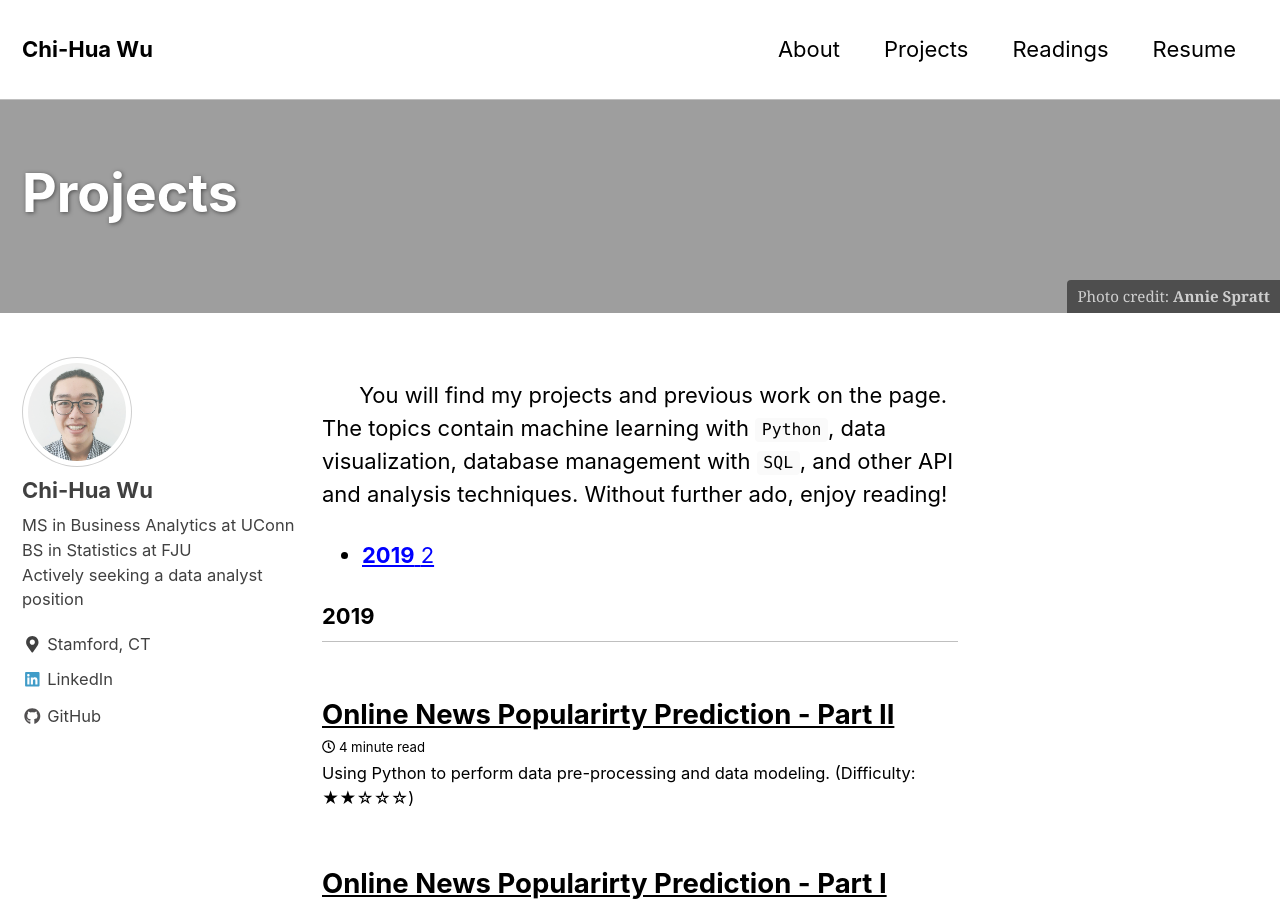
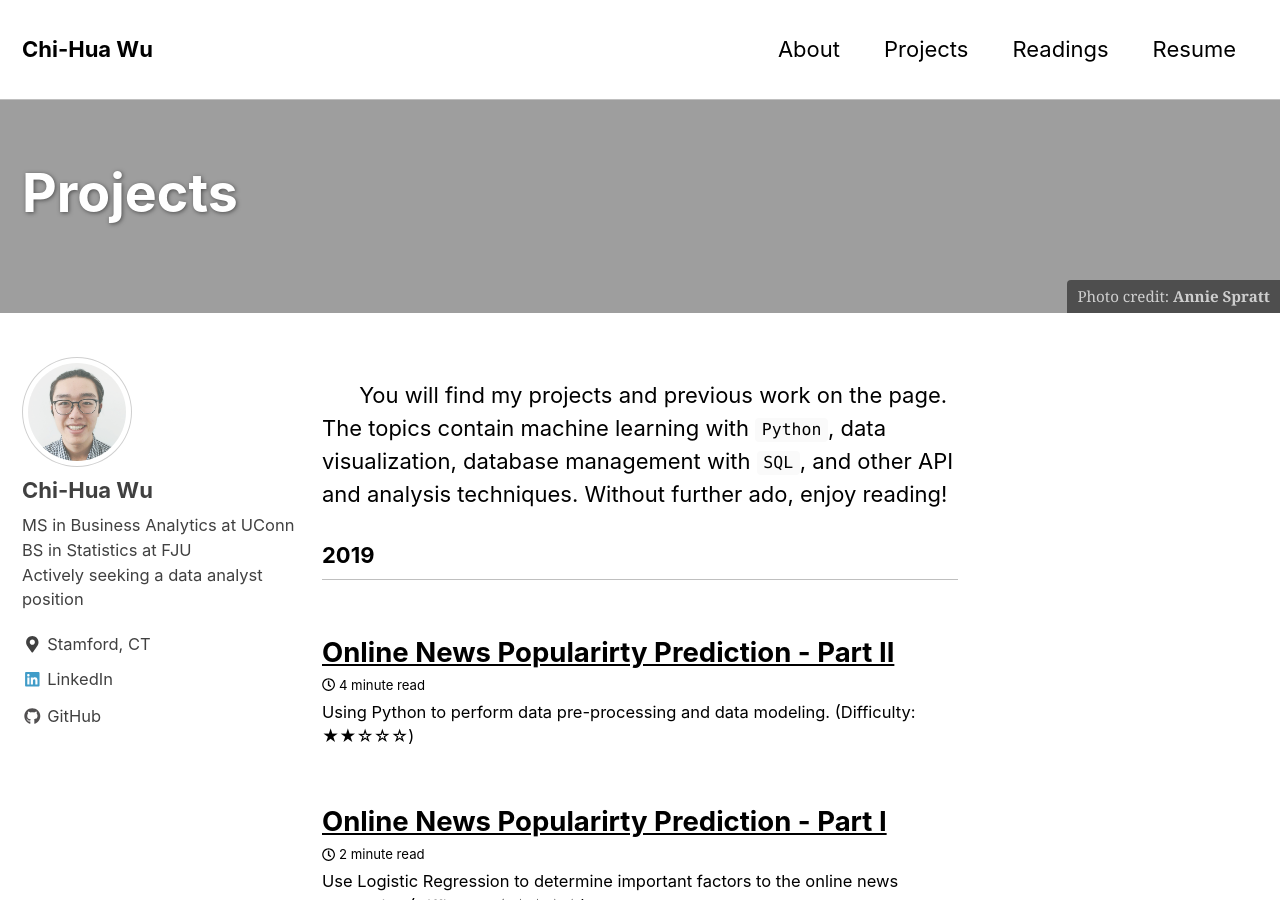
Before and after one commit to chw18019/chw18019.github.io, a Jekyll site: the page built from _pages/projects.md, in a window 1280 px wide and 900 px high. Built offline with Jekyll 4.4.1, drawn with Linux system fonts in a browser that asks for light colours; nearby versions of some CDN libraries.

Commit message:
Update posts.html
  {% for year in postsInYear %}
    <li>
      <a href="#{{ year.name }}">
        <strong>{{ year.name }}</strong> <span class="taxonomy__count">{{ year.items | size }}</span>
      </a>
    </li>
  {% endfor %}

```diff
--- a/_layouts/posts.html
+++ b/_layouts/posts.html
@@ -6,13 +6,7 @@
 
 <ul class="taxonomy__index">
   {% assign postsInYear = site.posts | group_by_exp: 'post', 'post.date | date: "%Y"' %}
-  {% for year in postsInYear %}
-    <li>
-      <a href="#{{ year.name }}">
-        <strong>{{ year.name }}</strong> <span class="taxonomy__count">{{ year.items | size }}</span>
-      </a>
-    </li>
-  {% endfor %}
+
 </ul>
 
 {% assign postsByYear = site.posts | group_by_exp: 'post', 'post.date | date: "%Y"' %}
```
